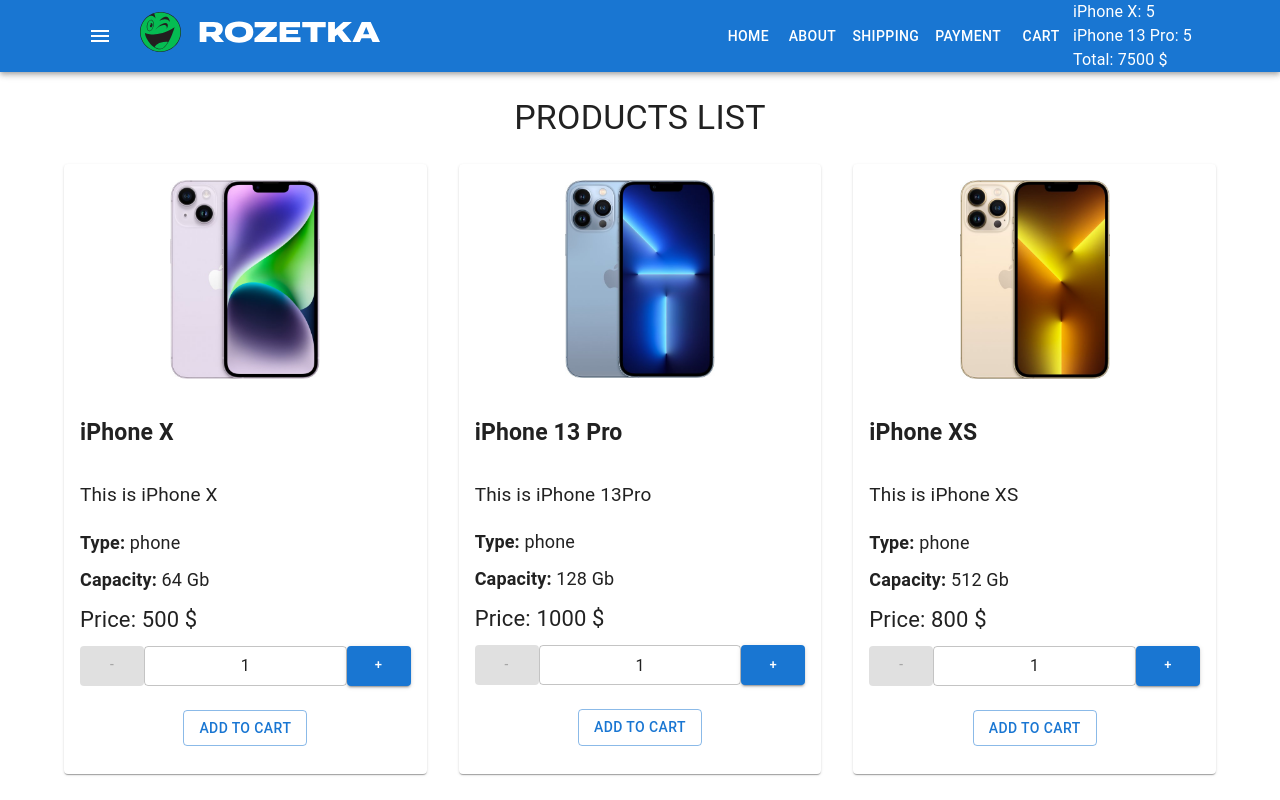
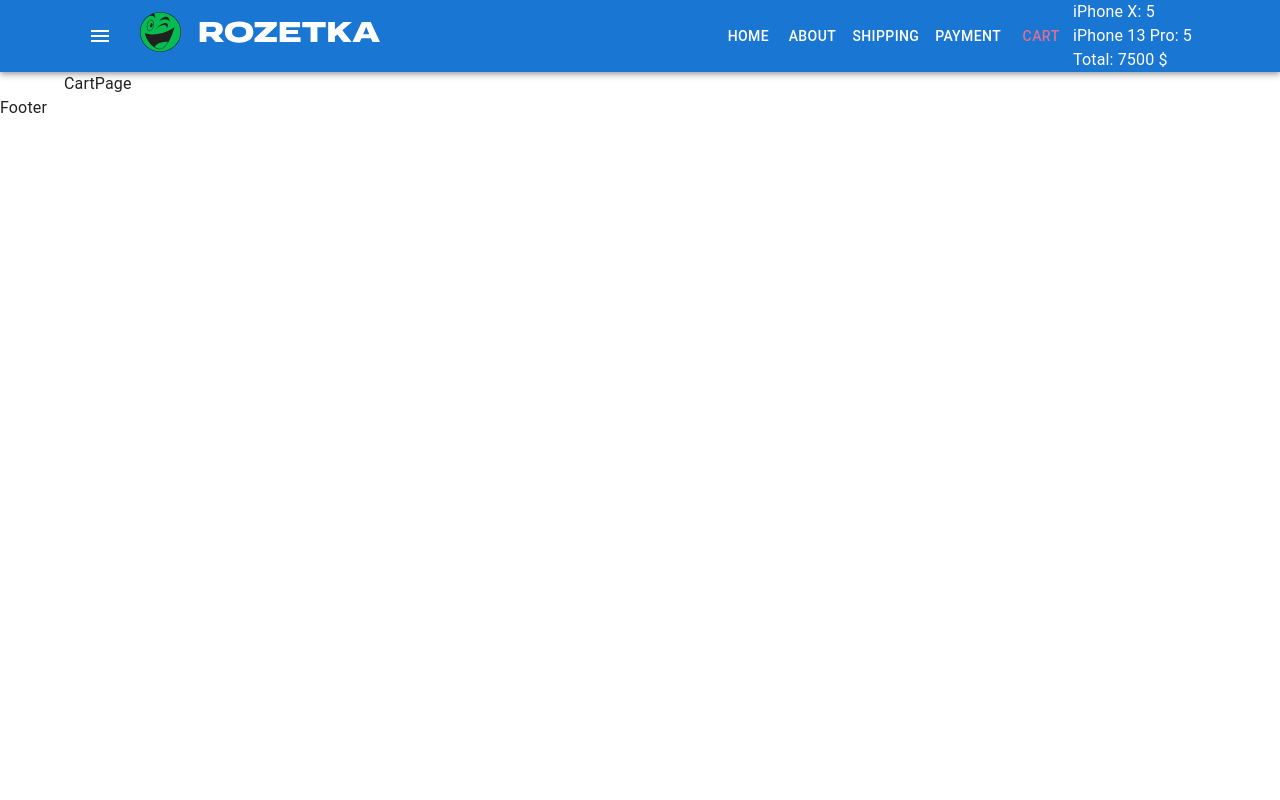
Before and after one commit to kznkv-skillup/fake-shop, a React (Create React App) app: page /cart in a window 1280 px wide. Shown: the top 800 px of the page. Built offline with nearby package versions, Linux system fonts and the light colour scheme.

Commit message:
add react-router

```diff
--- a/package.json
+++ b/package.json
@@ -17,6 +17,7 @@
     "lodash": "^4.17.21",
     "react": "^18.2.0",
     "react-dom": "^18.2.0",
+    "react-router-dom": "6.3.0",
     "react-scripts": "5.0.1",
     "sass": "^1.55.0",
     "typescript": "^4.8.4",
--- /dev/null
+++ b/src/components/Menu/Menu.scss
@@ -0,0 +1,8 @@
+.nav-item {
+    color:white;
+    text-decoration: none;
+}
+.nav-active {
+    text-decoration: none;
+    color:palevioletred;
+}
--- a/src/components/Menu/Menu.tsx
+++ b/src/components/Menu/Menu.tsx
@@ -1,16 +1,36 @@
-import React from 'react'
-import Button from '@mui/material/Button'
+import React from "react"
+import Button from "@mui/material/Button"
+import { NavLink } from "react-router-dom"
+import "./Menu.scss"
 
 type Props = {}
 
 const Menu = (props: Props) => {
     return (
         <>
-            <Button color="inherit">Home</Button>
+            <Button color="inherit">
+                <NavLink
+                    to="/"
+                    className={({ isActive }) =>
+                        isActive ? "nav-active" : "nav-item"
+                    }
+                >
+                    Home
+                </NavLink>
+            </Button>
             <Button color="inherit">About</Button>
             <Button color="inherit">Shipping</Button>
             <Button color="inherit">Payment</Button>
-            <Button color="inherit">Cart</Button>
+            <Button color="inherit">
+                <NavLink
+                    to="/cart"
+                    className={({ isActive }) =>
+                        isActive ? "nav-active" : "nav-item"
+                    }
+                >
+                    Cart
+                </NavLink>
+            </Button>
         </>
     )
 }
--- a/src/container/Main/Main.tsx
+++ b/src/container/Main/Main.tsx
@@ -1,6 +1,7 @@
 import { Container } from "@mui/material"
+import CartPage from "pages/Cart/CartPage"
 import Home from "pages/Home/Home"
-import React from "react"
+import { Routes, Route } from "react-router-dom"
 
 type Props = {
     addProductToCart: (id: number, count: number) => void
@@ -10,7 +11,13 @@
     return (
         <main>
             <Container maxWidth="lg">
-                <Home addProductToCart={addProductToCart} />
+                <Routes>
+                    <Route
+                        path="/"
+                        element={<Home addProductToCart={addProductToCart} />}
+                    />
+                    <Route path="cart" element={<CartPage />} />
+                </Routes>
             </Container>
         </main>
     )
--- a/src/index.tsx
+++ b/src/index.tsx
@@ -1,10 +1,13 @@
-import React from 'react'
-import ReactDOM from 'react-dom/client'
-import App from './container/App/App'
+import React from "react"
+import ReactDOM from "react-dom/client"
+import App from "./container/App/App"
+import { BrowserRouter } from "react-router-dom"
 
-const root = ReactDOM.createRoot(document.getElementById('root') as HTMLElement)
+const root = ReactDOM.createRoot(document.getElementById("root") as HTMLElement)
 root.render(
     <React.StrictMode>
-        <App />
+        <BrowserRouter>
+            <App />
+        </BrowserRouter>
     </React.StrictMode>
 )
--- /dev/null
+++ b/src/pages/Cart/CartPage.tsx
@@ -0,0 +1,9 @@
+import React from "react"
+
+type Props = {}
+
+const CartPage = (props: Props) => {
+    return <div>CartPage</div>
+}
+
+export default CartPage
```
Also changed, not shown: 1 other file (tests, documents, lock files or other folders).
